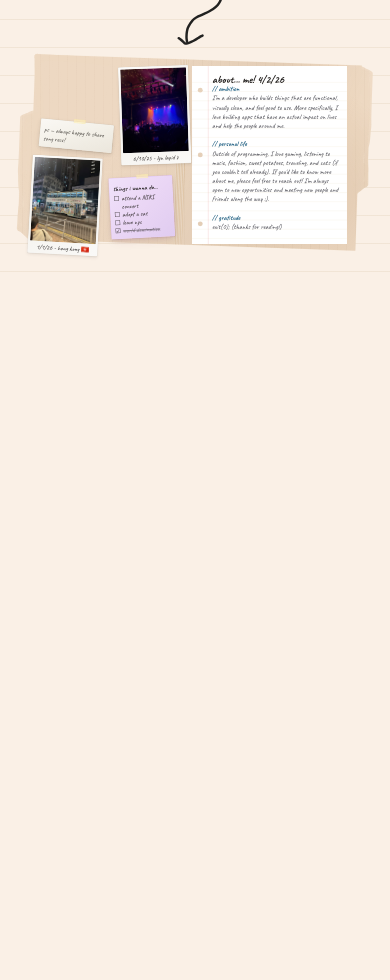
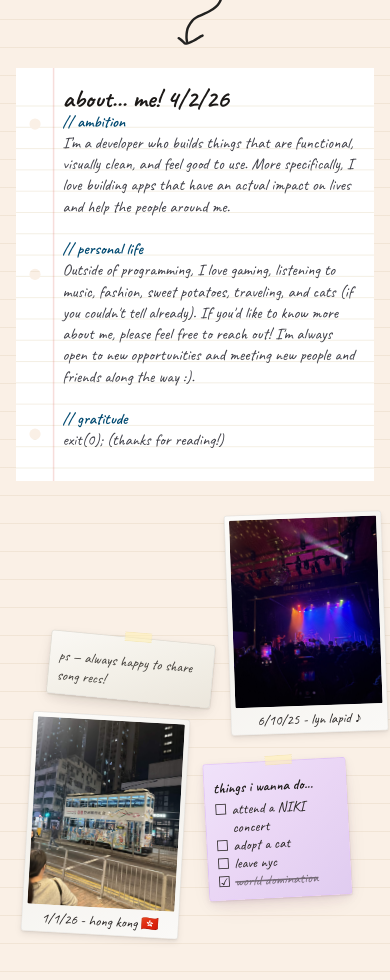
Before and after one commit to CalvinPun/portfolio, a Next.js app in the folder site/: page / in a window 390 px wide. Shown: the part 1380-2360 px from the top of the page. Before the commit the page ends 2082 px from the top, so only its background shows below. Built offline with nearby package versions, Linux system fonts and the light colour scheme.

Commit message:
better accessibility for mobile viewers

```diff
--- a/site/components/sections/AboutSection.tsx
+++ b/site/components/sections/AboutSection.tsx
@@ -18,9 +18,11 @@ export function AboutSection() {
   const { notebookTitle, notebookLines, pocketPolaroid, pocketPolaroid2, pocketScrap, bucketList } = siteContent.about;
   const sectionRef = useRef<HTMLElement | null>(null);
   const pocketFrameRef = useRef<HTMLDivElement | null>(null);
+  const mobilePocketFrameRef = useRef<HTMLDivElement | null>(null);
   const [isVisible, setIsVisible] = useState(false);
   const [isExiting, setIsExiting] = useState(false);
   const [pocketScale, setPocketScale] = useState(1);
+  const [mobilePocketScale, setMobilePocketScale] = useState(1);
   const exitTimeoutRef = useRef<number | null>(null);
   const POCKET_BASE_W = 496;
   const POCKET_BASE_H = Math.round(POCKET_BASE_W / 0.78);
@@ -86,6 +88,23 @@ export function AboutSection() {
     return () => observer.disconnect();
   }, []);
 
+  useEffect(() => {
+    const node = mobilePocketFrameRef.current;
+    if (!node) return;
+
+    const updateScale = () => {
+      const nextScale = Math.min(1, node.clientWidth / POCKET_BASE_W);
+      setMobilePocketScale(nextScale > 0 ? nextScale : 1);
+    };
+
+    updateScale();
+
+    const observer = new ResizeObserver(() => updateScale());
+    observer.observe(node);
+
+    return () => observer.disconnect();
+  }, []);
+
   return (
     <section
       ref={sectionRef}
@@ -93,6 +112,58 @@ export function AboutSection() {
       className="flex scroll-mt-0 flex-col justify-center overflow-x-clip overflow-y-visible px-1 pb-10 pt-0 sm:px-2 sm:py-12 md:min-h-[100dvh]"
       aria-label="About"
     >
+      <div className="hidden max-[520px]:block">
+        <div className="mx-auto flex w-full max-w-3xl flex-col gap-8 px-3 pt-4">
+          <div className="mx-auto w-full max-w-[26rem] min-w-0">
+            <AboutNotebookOverlay
+              notebookTitle={notebookTitle}
+              notebookLines={notebookLines}
+            />
+          </div>
+          <div
+            ref={mobilePocketFrameRef}
+            className="mx-auto w-full max-w-[31rem] min-w-0 overflow-visible"
+            style={{ height: `${POCKET_BASE_H * mobilePocketScale}px` }}
+          >
+            <div
+              className="relative origin-top-left overflow-visible [container-type:inline-size]"
+              style={{
+                width: `${POCKET_BASE_W}px`,
+                height: `${POCKET_BASE_H}px`,
+                transform: `scale(${mobilePocketScale})`,
+                transformOrigin: "top left",
+              }}
+            >
+              <div className="absolute left-[5%] top-[0%] w-[53%] min-w-0">
+                <CurrentlyPlayingSpotify variant="embedded" />
+              </div>
+              <div className="absolute right-[-3%] top-[0%] w-[44%] min-w-0">
+                <AboutPocketPolaroid
+                  src={pocketPolaroid.src}
+                  alt={pocketPolaroid.alt}
+                  caption={pocketPolaroid.caption}
+                  rotation={-2}
+                />
+              </div>
+              <div className="absolute left-[9%] top-[27%] w-[46%] min-w-0">
+                <AboutPocketScrap text={pocketScrap} />
+              </div>
+              <div className="absolute left-[3%] top-[44%] w-[44%] min-w-0 [container-type:inline-size]">
+                <AboutPocketPolaroid
+                  src={pocketPolaroid2.src}
+                  alt={pocketPolaroid2.alt}
+                  caption={pocketPolaroid2.caption}
+                />
+              </div>
+              <div className="absolute right-[7%] top-[54%] w-[40%] min-w-0">
+                <AboutBucketList title={bucketList.title} items={bucketList.items} />
+              </div>
+            </div>
+          </div>
+        </div>
+      </div>
+
+      <div className="max-[520px]:hidden">
         <div
           className={`about-folder-stage relative mx-auto w-full min-w-0${isVisible ? " is-visible" : ""}${isExiting ? " is-exiting" : ""}`}
           style={{
@@ -157,6 +228,7 @@ export function AboutSection() {
             />
           </div>
         </div>
+      </div>
     </section>
   );
 }
```
Lines whose indentation alone changed are shown as unchanged.
